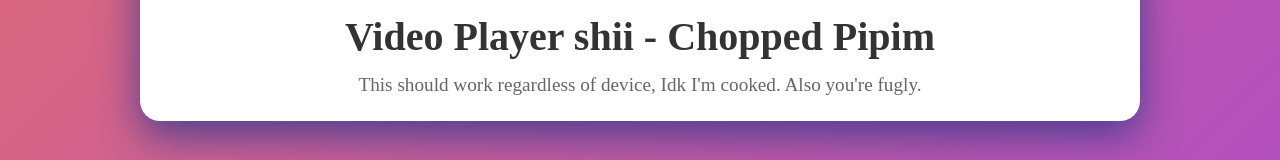
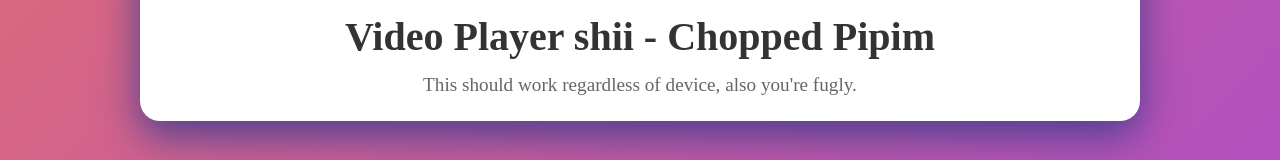
Before and after one commit to Dominus-Sextus/So-any-Chopped-vids-go-here, a plain HTML site: page index.html in a window 1280 px wide. Shown: the part 624-784 px from the top of the page. Drawn offline with Linux system fonts and the light colour scheme.

Commit message:
Fix HTML formatting and update video description

```diff
--- a/index.html
+++ b/index.html
@@ -21,9 +21,10 @@
         </div>
         <div class="video-info">
             <h1 class="video-title">Video Player shii - Chopped Pipim</h1>
-            <p class="video-description">This should work regardless of device, Idk I'm cooked. Also you're fugly.</p>
+            <p class="video-description">This should work regardless of device, also you're fugly.</p>
         </div>
     </div>
     <script src="script.js"></script>
 </body>
+
 </html>
```
